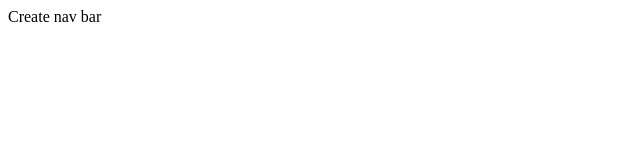
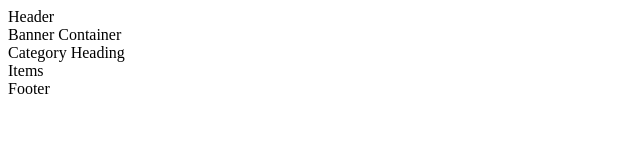
Before and after one commit to utsavseth026/E-commerce, a plain HTML site: page index.html in a window 1280 px wide. Shown: the whole page, without its empty margins (0-640 px from the left). Drawn offline with Linux system fonts and the light colour scheme.

Commit message:
Created Basic Skeleton Layout

```diff
--- a/index.html
+++ b/index.html
@@ -8,7 +8,14 @@
 </head>
 <body>
 
-    Create nav bar
+    <header>Header</header>
+    <main>
+        <div class = "banner_container">Banner Container</div>
+        <div class = "category_heading">Category Heading</div>
+        <div class = "category_items">Items</div>
+
+    </main>
+    <footer>Footer</footer>
 
 </body>
 </html>
```
